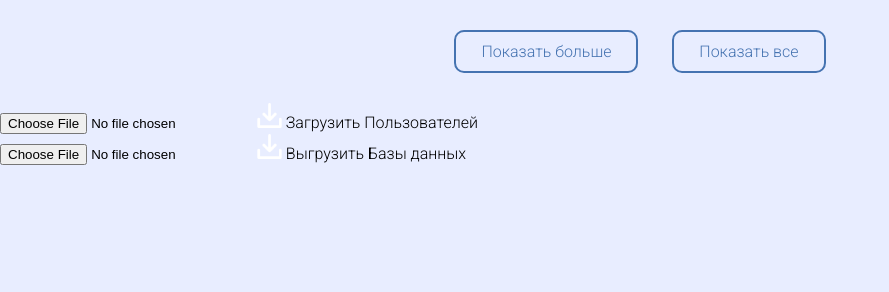
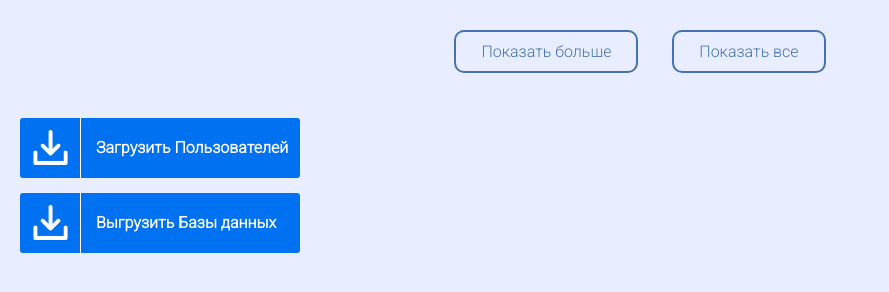
Before and after one commit to Losharik17/Assessment_2.0, a Flask app: page /admin_table/1/1 in a window 1280 px wide. Shown: the part 478-770 px from the top of the page, without its empty margins (0-889 px from the left). Run offline with Flask 2, Linux system fonts and the light colour scheme; a user stored in the database is signed in; data comes from the database, SQL or seed files in the repository; data that the repository does not hold is empty; some libraries are stand-ins or nearby versions.

Commit message:
По мелочи

```diff
--- a/app/main/routes.py
+++ b/app/main/routes.py
@@ -42,7 +42,8 @@ def export_excel(project_number):
         i += 1
 
     df1 = df1.rename(columns={"place": "Регион", "team": "Команда", "username": "ФИО", "birthday": "Дата рождения",
-                              "sum_grade_all": "Итоговая оценка", 'project_id': 'ID'})  # надо будет добавить изменение имен через формы
+                              "sum_grade_all": "Итоговая оценка",
+                              'project_id': 'ID'})  # надо будет добавить изменение имен через формы
     df1 = df1.fillna('-')
     df1 = df1.loc[df1['project_number'] == int(project_number)]
     df1 = df1.drop(columns=['password_hash', 'id', 'project_number'])
@@ -182,8 +183,10 @@ def viewer(viewer_id):
     return render_template('viewer_main.html', viever=viewer, projects=projects)
 
 
-# Настройки
-@bp.route('/viewer/<viewer_id>', methods=['GET', 'POST'])
+
+
+# страница Настройки проектов + доступ к юзерам и экспертам.
+@bp.route('/viewer/settings/<viewer_id>', methods=['GET', 'POST'])
 @login_required
 def viewer(viewer_id):
     viewer = Viewer.query.filter_by(id=viewer_id).first()
--- a/app/static/admin_table.css
+++ b/app/static/admin_table.css
@@ -102,47 +102,13 @@ th.sort[data-order="1"]::after {
 
 }
 
-.show_btn {
-    margin: 10px 15px;
-    text-decoration: none;
-    padding: 10px 25px;
-    font-family: 'Roboto', sans-serif;
-    font-weight: 500;
-    color: rgba(0, 64, 144, 0.7);
-    background: transparent;
-    outline: none !important;
-    cursor: pointer;
-    -webkit-transition: all 0.2s ease;
-    transition: all 0.2s ease;
-    position: relative;
-    display: inline-block;
-    border: 2px solid rgba(0, 64, 144, 0.7);
-    border-radius: 10px;
+.buttons {
+    float: left;
+    display: block;
+    margin-left:20px;
+
 }
 
-.show {
-    text-align: center;
-    margin: 20px auto;
-}
-
-@media(hover: hover) {
-    .show_btn:hover {
-        background: rgba(0, 64, 144, 0.7);
-        color: #fff;
-        box-shadow: 0 10px 15px -5px rgba(71, 71, 71, 0.75);
-        transform: scale(1.03)
-    }
-}
-
-.show_btn:active {
-    box-shadow: 0 4px 8px rgba(69, 69, 69, 0.77);
-    transform: scale(.98);
-}
-
-.show_btn:not(active) {
-    box-shadow: 0 0 0 0;
-    transform: scale(1);
-}
 
 
 .choice {
@@ -218,6 +184,85 @@ th.sort[data-order="1"]::after {
     transform: scale(1);
 }
 
+
+.input__wrapper {
+    width: 100%;
+    position: relative;
+    margin: 15px 0;
+}
+
+.input__file {
+    opacity: 0;
+    visibility: hidden;
+    position: absolute;
+}
+
+.input__file-icon-wrapper {
+    height: 60px;
+    width: 60px;
+    margin-right: 15px;
+    display: -webkit-box;
+    display: -ms-flexbox;
+    display: flex;
+    -webkit-box-align: center;
+    -ms-flex-align: center;
+    align-items: center;
+    -webkit-box-pack: center;
+    -ms-flex-pack: center;
+    justify-content: center;
+    border-right: 1px solid #fff;
+}
+
+.input__file-button-text {
+    line-height: 1;
+    margin-right: 12px;
+    font-family: Roboto, sans-serif;
+    font-size: 16px;
+}
+
+.input__file-button {
+    width: 100%;
+    max-width: 290px;
+    height: 60px;
+    background: #0071f0;
+    color: #fff;
+    font-size: 1.125rem;
+    font-weight: 700;
+    display: -webkit-box;
+    display: -ms-flexbox;
+    display: flex;
+    -webkit-box-align: center;
+    -ms-flex-align: center;
+    align-items: center;
+    -webkit-box-pack: start;
+    -ms-flex-pack: start;
+    justify-content: flex-start;
+    border-radius: 3px;
+    cursor: pointer;
+    margin: 0 auto;
+    border: 0 solid;
+    box-shadow: inset 0 0 20px rgba(255, 255, 255, 0);
+    outline: #0071f0 solid 0;
+    text-shadow: none;
+    transition: all 500ms cubic-bezier(0.19, 1,0.22, 1);
+}
+
+.input__file-button:hover {
+    box-shadow: 0 0 20px rgba(255, 255, 255, 0)
+
+}
+
+@media screen {
+    .input__file-button:active {
+        box-shadow: 0 2px 3px #0044ff;
+        background-color: #0044ff;
+    }
+}
+
+.input__file-icon {
+    width: 35px;
+    height: 35px;
+}
 
 .choice {
     border: 2px solid rgba(0, 64, 144, 0.7);
--- a/app/static/create_project.js
+++ b/app/static/create_project.js
@@ -55,12 +55,14 @@ function addField(number) {
                                      <input id="name${number + 1}" name="name${number + 1}"
                                      size="16" type="text" value="" class="input_text_2"
                                      placeholder="Критерий ${number + 2}"/>
+                                     <div class="block_5">
                                      <input type="button" id="minus${number + 1}"
                                      class="button" value="-">
                                      <input type="number" id="weight${number + 1}"
                                      value="1.0" step="0.1" max="2.0" min="0.1" class="crit"/>
                                      <input type="button"  id="plus${number + 1}" class="button"
                                      value="+">
+                                     </div>
                                  </div>
                              </div>`)
 
--- a/app/templates/auth/register.html
+++ b/app/templates/auth/register.html
@@ -48,8 +48,7 @@
             <div class="input__wrapper">
                 <input name="file" type="file" id="input__file" class="input input__file" multiple>
                 <label for="input__file" class="input__file-button">
-                    <span class="input__file-icon-wrapper"><img class="input__file-icon" src="{{ url_for('static', filename='/download.png') }}" alt="Выбрать файл" width="25"></span>
-                    <span class="input__file-button-text">Загрузите Аватарку</span>
+                    <span class="input__file-button-text">Загрузите Фото</span>
                 </label>
             </div>
 
--- a/app/templates/create_project.html
+++ b/app/templates/create_project.html
@@ -23,9 +23,11 @@
                                 <label for="name0"></label>
                                 <input id="name0" name="name0" size="16" type="text" value="" class="input_text_2"
                                        placeholder="Критерий 1"/>
+                                <div class="block_5">
                                 <input id="minus0" class="button" type="button" value="-">
                                 <input class="crit" type="number" id="weight0" value="1.0" step="0.1" max="2.0" min="0.1"  />
                                 <input id="plus0" class="button" type="button" value="+">
+                                </div>
                             </div>
                         </div>
                         <input type="button"  class="add_1" id="button_add" value="Добавить">
--- a/app/templates/viewer_main.html
+++ b/app/templates/viewer_main.html
@@ -5,6 +5,7 @@
     <link rel="stylesheet"  href="{{ url_for('static', filename='viewer_main.css') }}">
     <div class="content">
         <h1 class="title">Проекты</h1>
+
         <div class="block_new">
             <div class="text_new">
                 <span class="text">Создать новый проект</span>
```
Also changed, not shown: app/static/login.css (+6 -7 lines), app/static/viewer.css (+22 -12 lines), app/static/viewer_main.css (+5 -4 lines).
